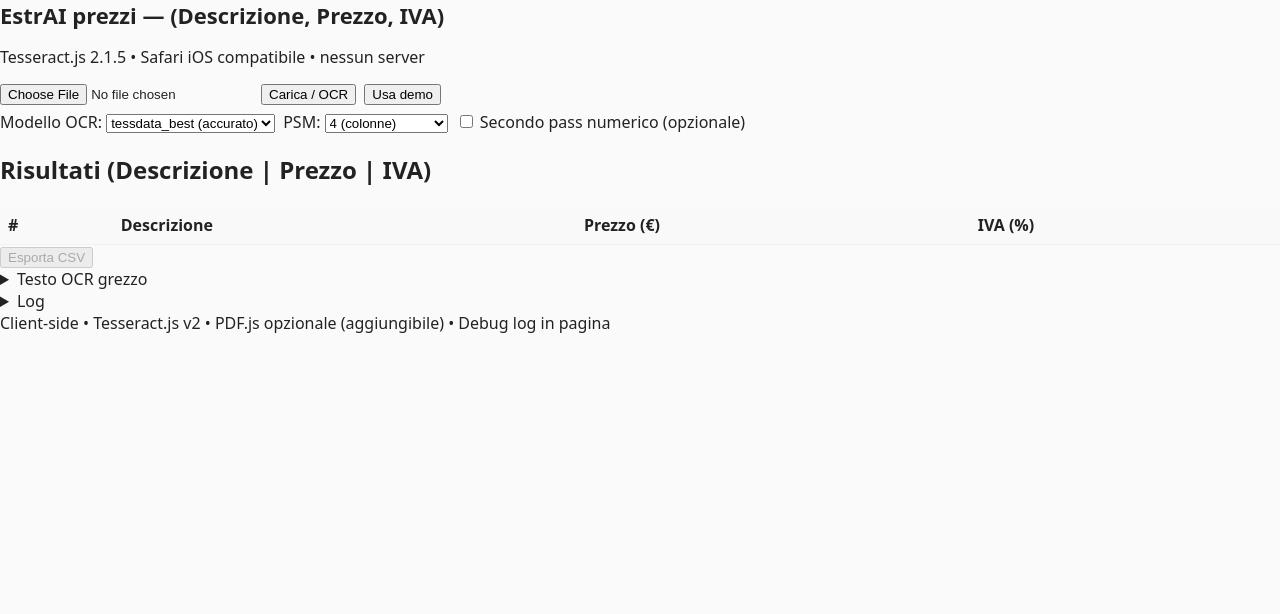
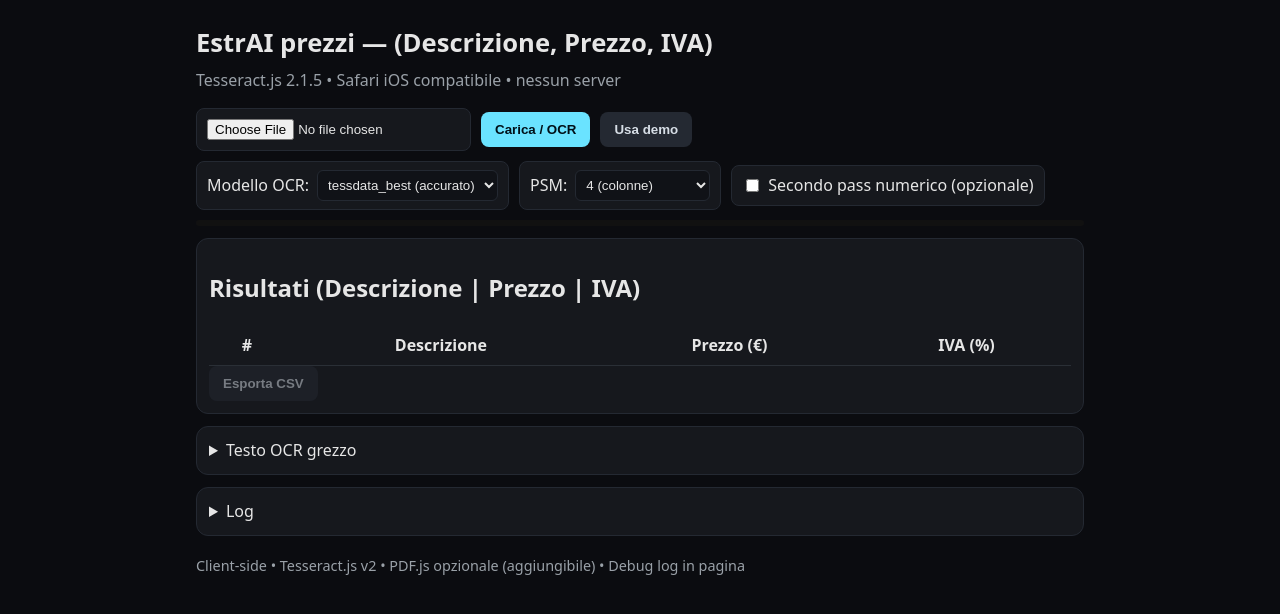
Before and after one commit to Pomoloco/Estrai-Prezzi, a plain HTML site: page Index.html in a window 1280 px wide. Drawn offline with Linux system fonts and the light colour scheme; a script that the page names is missing.

Commit message:
Update styles.css

```diff
--- a/styles.css
+++ b/styles.css
@@ -1,18 +1,22 @@
-*{box-sizing:border-box}
-body{font-family:system-ui,-apple-system,Segoe UI,Roboto,Arial,sans-serif;margin:0;color:#222;background:#fafafa}
-header{padding:14px;background:#fff;border-bottom:1px solid #eee}
-h1{margin:0;font-size:22px}.sub{margin:4px 0 0;color:#666}
-.controls{padding:12px}
-.row{display:flex;gap:8px;flex-wrap:wrap;align-items:center;margin:6px 0}
-.btn{border:1px solid #ddd;background:#fff;border-radius:8px;padding:8px 12px;cursor:pointer}
-.btn.primary{background:#0b5cff;color:#fff;border:none}
-#status{margin:6px 0}
-progress{width:100%;height:12px}
-.split{display:grid;grid-template-columns:1fr;gap:12px;padding:12px}
-@media(min-width:900px){.split{grid-template-columns:1fr 1fr}}
-.pane{background:#fff;border:1px solid #eee;border-radius:10px;padding:10px}
+:root{--bg:#0b0c10;--fg:#e6e6e6;--muted:#9aa1a8;--a:#6ae3ff;--ok:#3ddc97;--err:#ff6b6b;--card:#16181d;}
+*{box-sizing:border-box}html,body{margin:0;height:100%;background:var(--bg);color:var(--fg);font:16px/1.45 ui-sans-serif,system-ui,-apple-system,Segoe UI,Roboto}
+.container{max-width:920px;margin:24px auto;padding:0 16px}
+h1{font-size:1.6rem;margin:0 0 8px} .subtitle{margin:0 0 16px;color:var(--muted)}
+.row{display:flex;gap:10px;flex-wrap:wrap;align-items:center;margin-bottom:10px}
+.options{margin-top:4px}
+input[type=file]{padding:10px;background:var(--card);border:1px solid #242932;border-radius:8px;color:var(--fg);max-width:100%}
+button{padding:10px 14px;border-radius:8px;border:0;background:var(--a);color:#001018;font-weight:600}
+button.ghost{background:#242932;color:#d7dee6}
+button:disabled{opacity:.5}
+label{display:flex;gap:8px;align-items:center;background:var(--card);padding:8px 10px;border-radius:8px;border:1px solid #242932}
+label.chk{gap:6px}
+select{background:#101217;color:var(--fg);border:1px solid #242932;border-radius:6px;padding:6px}
+.panel{background:var(--card);border:1px solid #242932;border-radius:12px;padding:12px;margin:12px 0}
+#error{background:#2b1518;border:1px solid var(--err);color:#ffd7d7;padding:10px;border-radius:8px;margin:8px 0;white-space:pre-wrap}
+.progress{height:6px;background:#111;margin:10px 0;border-radius:6px;overflow:hidden}
+.progress span{display:block;height:100%;width:0;background:linear-gradient(90deg,#53e3ff,#3ddc97)}
 table{width:100%;border-collapse:collapse}
-th,td{border-bottom:1px solid #f1f1f1;padding:8px;text-align:left}
-thead th{position:sticky;top:0;background:#f9f9f9;z-index:1}
-textarea#raw{width:100%;min-height:30vh;border:1px solid #eee;border-radius:8px;padding:8px;white-space:pre-wrap;background:#fff}
-pre#log{background:#fff;border:1px solid #eee;border-radius:8px;padding:10px;white-space:pre-wrap;min-height:20vh}
+th,td{padding:8px;border-bottom:1px solid #2a2f36}
+textarea{width:100%;background:#0f1116;color:#e9eef5;border:1px solid #242932;border-radius:8px;padding:10px}
+pre{margin:0;max-height:280px;overflow:auto}
+footer{margin:20px 0;color:var(--muted);font-size:.9rem}
```
